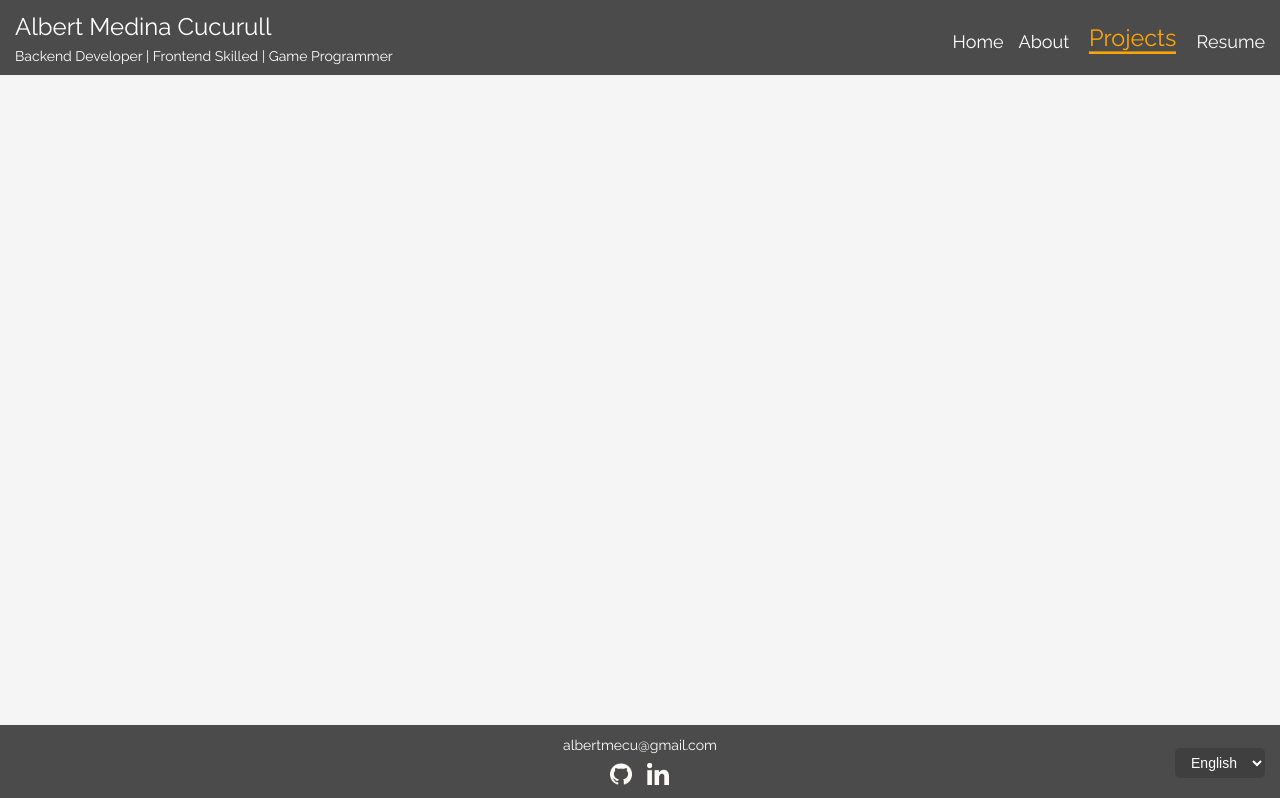
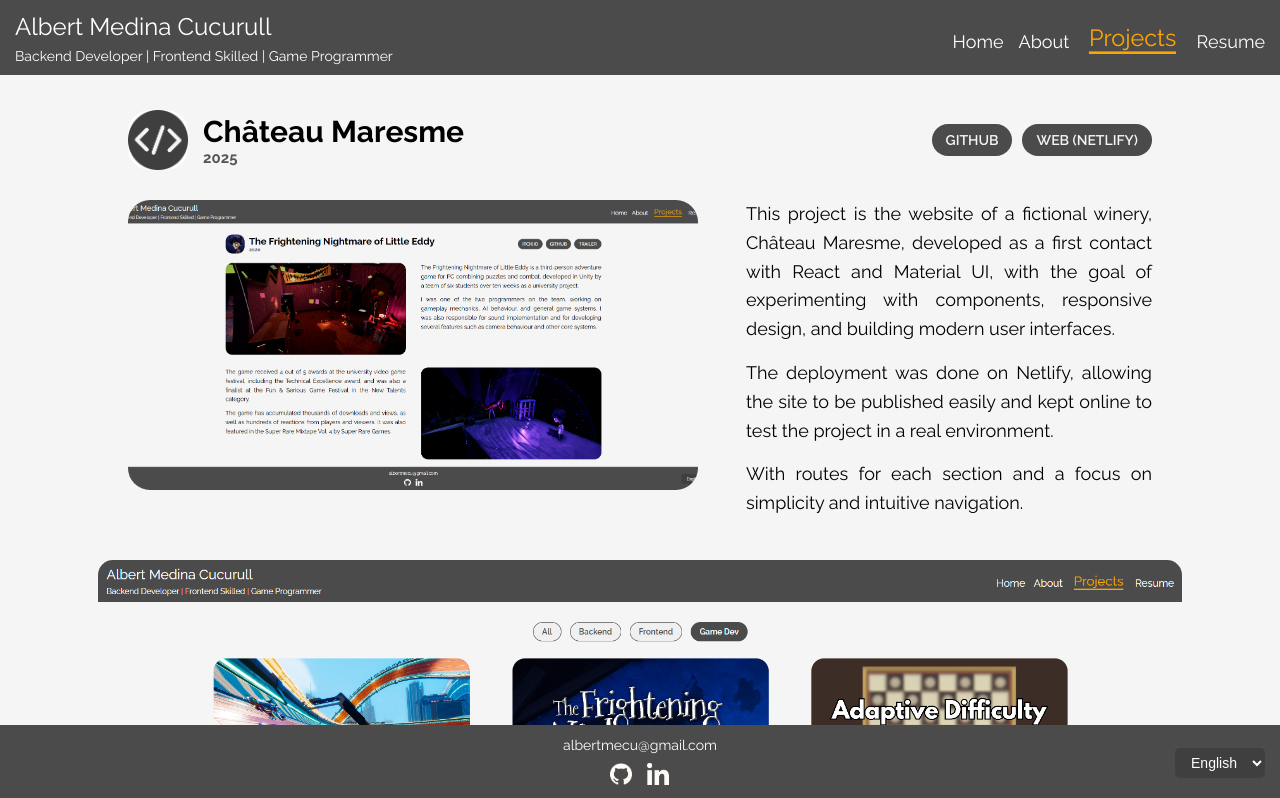
Before and after one commit to AlbertMedina/portfolio-web, a React (Vite) app: page /portfolio-web/projects/chateau-maresme in a window 1280 px wide. Shown: the top 798 px of the page. Built offline with nearby package versions, Linux system fonts and the light colour scheme.

Commit message:
feat: added chateau maresme project

```diff
--- a/src/App.jsx
+++ b/src/App.jsx
@@ -14,6 +14,7 @@ import Resume from "./routes/Resume";
 
 import VideoParadiso from "./routes/projects/VideoParadiso";
 import Portfolio from "./routes/projects/Portfolio";
+import ChateauMaresme from "./routes/projects/ChateauMaresme";
 
 import Racerloop from "./routes/projects/Racerloop";
 import Eddy from "./routes/projects/Eddy";
@@ -34,6 +35,10 @@ function App() {
           <Route path="/resume" element={<Resume />} />
           <Route path="/projects/video-paradiso" element={<VideoParadiso />} />
           <Route path="/projects/portfolio" element={<Portfolio />} />
+          <Route
+            path="/projects/chateau-maresme"
+            element={<ChateauMaresme />}
+          />
           <Route path="/projects/racerloop" element={<Racerloop />} />
           <Route
             path="/projects/the-frightening-nightmare-of-little-eddy"
--- a/src/locales.json
+++ b/src/locales.json
@@ -37,6 +37,13 @@
                     "text-1": "Aquest projecte és el meu propi portfoli web, mitjançant el qual presento aquest mateix lloc, desenvolupat amb React i Vite. L’objectiu principal ha estat crear un espai on pugui mostrar els meus projectes i experiència d’una manera clara i visual.",
                     "text-2": "El desplegament es fa a GitHub Pages, amb un flux automatitzat mitjançant GitHub Actions, que actualitza la web cada vegada que es modifica la branca principal, mantenint el portfoli sempre al dia sense necessitat d’intervenció manual.",
                     "text-3": "Amb rutes per a cada secció i disponible en diversos idiomes."
+                },
+                "chateau": {
+                    "title": "Château Maresme",
+                    "years": "2025",
+                    "text-1": "Aquest projecte és la web d’un celler fictici, Château Maresme, desenvolupada com a primera presa de contacte amb React i Material UI, amb l’objectiu d’experimentar amb components, disseny responsiu i la creació d’interfícies modernes.",
+                    "text-2": "El desplegament es va fer a Netlify, permetent publicar la web fàcilment i mantenir-la disponible en línia per poder provar el projecte en un entorn real.",
+                    "text-3": "Amb rutes per a cada secció i un enfocament en la simplicitat i la navegació intuïtiva."
                 },
                 "racerloop": {
                     "title": "Racerloop",
@@ -174,6 +181,13 @@
                     "text-2": "El despliegue se realiza en GitHub Pages, con un flujo automatizado mediante GitHub Actions, que actualiza la web cada vez que se modifica la rama principal, manteniendo el portafolio siempre al día sin necesidad de intervención manual.",
                     "text-3": "Con rutas para cada sección y disponible en varios idiomas."
                 },
+                "chateau": {
+                    "title": "Château Maresme",
+                    "years": "2025",
+                    "text-1": "Este proyecto es la web de una bodega ficticia, Château Maresme, desarrollada como una primera toma de contacto con React y Material UI, con el objetivo de experimentar con componentes, diseño responsivo y la creación de interfaces modernas.",
+                    "text-2": "El despliegue se realizó en Netlify, permitiendo publicar la web fácilmente y mantenerla disponible en línea para poder probar el proyecto en un entorno real.",
+                    "text-3": "Con rutas para cada sección y un enfoque en la simplicidad y la navegación intuitiva."
+                },
                 "racerloop": {
                     "title": "Racerloop",
                     "years": "2022 - 2025",
@@ -310,6 +324,13 @@
                     "text-2": "The deployment is done on GitHub Pages, with an automated workflow using GitHub Actions, which updates the site whenever the main branch is modified, keeping the portfolio always up to date without manual intervention.",
                     "text-3": "With routes for each section and available in multiple languages."
                 },
+                "chateau": {
+                    "title": "Château Maresme",
+                    "years": "2025",
+                    "text-1": "This project is the website of a fictional winery, Château Maresme, developed as a first contact with React and Material UI, with the goal of experimenting with components, responsive design, and building modern user interfaces.",
+                    "text-2": "The deployment was done on Netlify, allowing the site to be published easily and kept online to test the project in a real environment.",
+                    "text-3": "With routes for each section and a focus on simplicity and intuitive navigation."
+                },
                 "racerloop": {
                     "title": "Racerloop",
                     "years": "2022 - 2025",
--- a/src/routes/Projects.jsx
+++ b/src/routes/Projects.jsx
@@ -51,6 +51,13 @@ const projects = [
     image: minimax,
     route: "/projects/adaptive-difficulty-in-board-games",
     category: ["gamedev"],
+  },
+  {
+    titleKey: "projects.chateau.title",
+    yearKey: "projects.chateau.years",
+    image: portfolio,
+    route: "/projects/chateau-maresme",
+    category: ["frontend"],
   },
   {
     titleKey: "projects.fighters.title",
--- /dev/null
+++ b/src/routes/projects/ChateauMaresme.jsx
@@ -0,0 +1,53 @@
+import { useTranslation } from "react-i18next";
+
+import styles from "./Project.module.css";
+
+import logo from "../../assets/images/projects/portfolio/logo.webp";
+import image1 from "../../assets/images/projects/portfolio/image-1.webp";
+import image2 from "../../assets/images/projects/portfolio/image-2.webp";
+
+export default function Portfolio() {
+  const { t } = useTranslation();
+  return (
+    <section className={styles.project}>
+      <div className={styles.content}>
+        <div className={styles.title}>
+          <div className={styles.titleLeft}>
+            <img src={logo} alt="Logo" />
+            <div className={styles.titleText}>
+              <h1>{t("projects.chateau.title")}</h1>
+              <h2>{t("projects.chateau.years")}</h2>
+            </div>
+          </div>
+          <div className={styles.buttons}>
+            <a
+              href="https://github.com/AlbertMedina/chateau-maresme"
+              target="_blank"
+              rel="noopener noreferrer"
+            >
+              GITHUB
+            </a>
+            <a
+              href="https://chateau-maresme-react.netlify.app/"
+              target="_blank"
+              rel="noopener noreferrer"
+            >
+              WEB (NETLIFY)
+            </a>
+          </div>
+        </div>
+        <div className={styles.info}>
+          <img src={image1} alt={t("projects.portfolio.title")} />
+          <div className={styles.text}>
+            <p>{t("projects.chateau.text-1")}</p>
+            <p>{t("projects.chateau.text-2")}</p>
+            <p>{t("projects.chateau.text-3")}</p>
+          </div>
+        </div>
+        <div className={styles.picture}>
+          <img src={image2} alt={t("projects.portfolio.title")} />
+        </div>
+      </div>
+    </section>
+  );
+}
```
